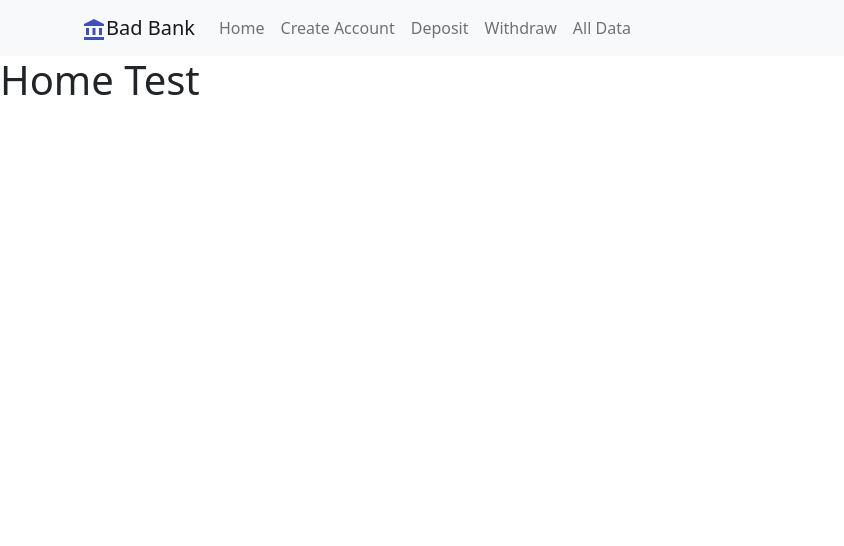
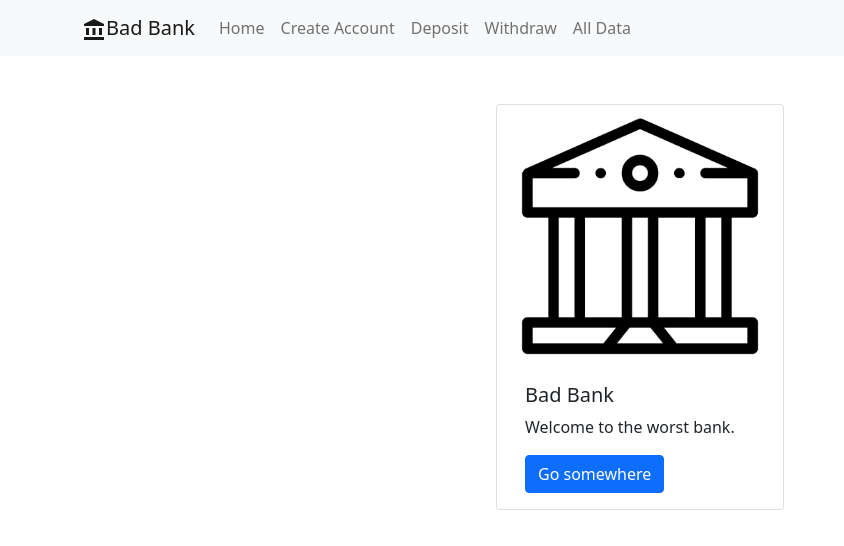
Before and after one commit to maxohsawa/max-ohsawabankingapplication, a React (Create React App) app: page / in a window 1280 px wide. Shown: the top 546 px of the page, without its empty margins (0-844 px from the left). Built offline with nearby package versions, Linux system fonts and the light colour scheme.

Commit message:
adds homepage with complete card

```diff
--- a/src/Home.js
+++ b/src/Home.js
@@ -1,11 +1,29 @@
-
+// React Bootstrap
+import Container from 'react-bootstrap/Container';
+import Row from 'react-bootstrap/Row';
+import Card from 'react-bootstrap/Card';
+import Button from 'react-bootstrap/Button';
+// Image Assets
+import bankimage from './bank.png';
 
 function Home() {
   return (
     <div>
+      <Container>
+        <Row className="justify-content-center mt-5">
+          <Card style={{ width: '18rem' }}>
+            <Card.Img variant="top" src={bankimage} />
 
-      <h1>Home Test</h1>
-
+            <Card.Body>
+              <Card.Title>Bad Bank</Card.Title>
+              <Card.Text>
+                Welcome to the worst bank.
+              </Card.Text>
+              <Button variant="primary">Go somewhere</Button>
+            </Card.Body>
+          </Card>
+        </Row>
+      </Container>
     </div>
   );
 }
--- a/src/NavigationBar.js
+++ b/src/NavigationBar.js
@@ -9,24 +9,13 @@ import AccountBalanceIcon from '@material-ui/icons/AccountBalance';
 
 function Navigationbar() {
 
-  // function renderTooltip(props) {
-
-  //   console.log(props.id);
-
-  //   return (
-  //     <Tooltip>
-  //       Tooltip Test
-  //     </Tooltip>
-  //   )
-  // }
-
   return (
 
     <div>
       <Navbar bg="light" expand="lg">
         <Container>
           <Navbar.Brand href="#">
-            <AccountBalanceIcon color='primary' />
+            <AccountBalanceIcon className="mr-3" />
             Bad Bank
           </Navbar.Brand>
           <Navbar.Toggle aria-controls="basic-navbar-nav" />
```
Also changed, not shown: src/bank.png (added).
